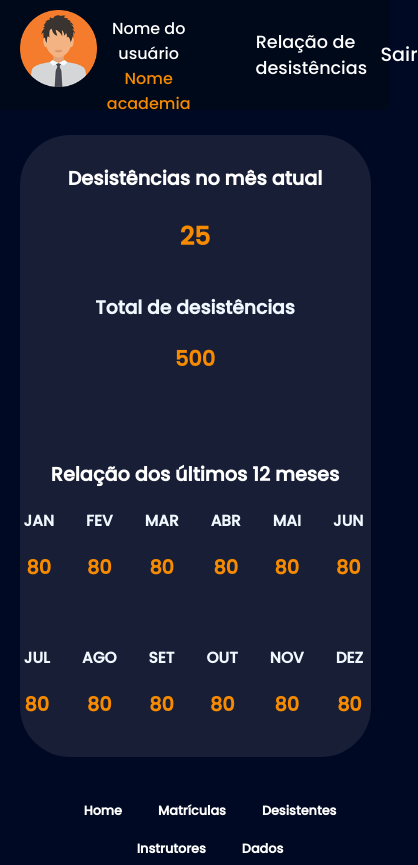
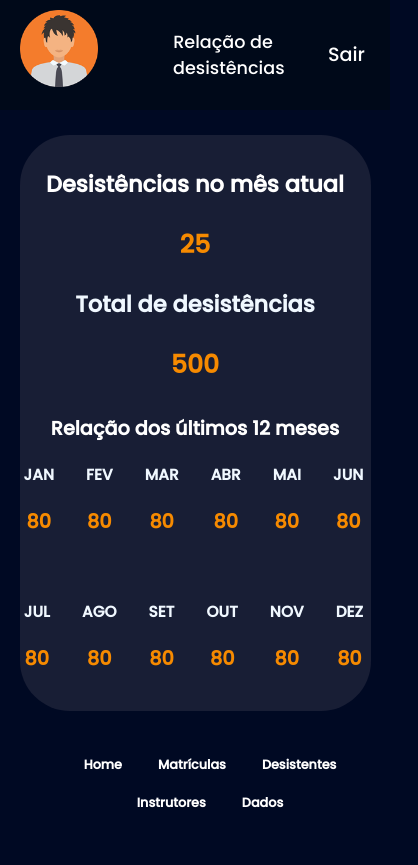
Before and after one commit to cwJorgeVitor/Modemy, a plain HTML site: page desistencias.html in a window 390 px wide. Shown: the whole page, 418 px wide, since content can reach past the window. After the commit the page ends 844 px from the top, so only its background shows below. Drawn offline with Linux system fonts and the light colour scheme.

Commit message:
trabalhando com responsivo

```diff
--- a/desistencias.html
+++ b/desistencias.html
@@ -24,22 +24,18 @@
 
     <header class="cabecalho">
         <img src="./src/imagens/perfil.png" alt="">
-        <ul>
-            <li class="nome-usuario">Nome do usuário</li>
-            <li class="nome-academia">Nome academia</li>
-        </ul>
 
         <span class="titulo">Relação de desistências</span>
         <a href="login.html" class="sair">Sair</a>
     </header>
 
     <main class="dados-desistentes">
-        <div class="mes-atual">
+        <div class="desistentes-mes-atual">
             <h3>Desistências no mês atual</h3>
             <p class="dado-mes">25</p>
         </div>
 
-        <div class="total-matriculas">
+        <div class="total-desistencias">
             <h3>Total de desistências</h3>
                 <p class="dado-mes">500</p>
         </div>
--- a/src/css/responsive.css
+++ b/src/css/responsive.css
@@ -131,8 +131,8 @@
 }
 
 .cabecalho .titulo{
+    text-align: center;
     font-size: 1.1em;
-    margin-left: -0.2px;
     width: 100px;
     margin-left: 65px;
 }
@@ -222,8 +222,8 @@ main.dados-matricula{
 }
 
 .doze-meses{
+    margin-top: -80px;
     flex-wrap: wrap;
-    margin-top: 5px;
     width: 100%;
     font-size: 1.2em;
 }
@@ -289,4 +289,18 @@ nav.navegacao ul li a:hover{
     transition: 0.8s;
 }
 
+.desistentes-mes-atual{
+    margin-bottom: 0px;
+    padding-bottom: 0px;
+    gap: 0px;
 }
+
+.total-desistencias{
+    margin-top: -90px;
+}
+
+.titulo{
+    justify-content: center;
+}
+
+}
--- a/src/css/styles.css
+++ b/src/css/styles.css
@@ -157,8 +157,8 @@ background-image: url(../imagens/icone-email2.png);
 }
 
 .cabecalho img{
-    width: 8%;
-    height: 85%;
+    width: 6%;
+    height: 83%;
     margin-left: 10px;
     padding: 10px 15px;
 }
@@ -190,10 +190,9 @@ background-image: url(../imagens/icone-email2.png);
 .sair{
     font-size: 1.3em;
     color: #fff;
-    margin: auto 25px;
-    top: 25px;
-    padding-left: 0px;
-    padding-left: 900px;
+    margin: auto;
+    margin-right: 20px;
+    display: block;
 }
 
 
@@ -255,7 +254,6 @@ margin-top: 10%;
 main.dados-matricula{
     display: flex;
     flex-wrap: wrap;
-    flex-direction: column;
     border-radius: 5px;
     padding: auto auto;
     margin: 25px auto;
@@ -266,21 +264,18 @@ main.dados-matricula{
     gap: 60px;
 }
 
-.mes-atual{
+.matriculas-mes-atual{
     margin: 10px auto;
     text-align: center;
     width: auto;
     height: 150px;
     font-size: 1.2em;
-}
-
-.mes-atual h3{
     color: #ffffff;
 }
 
 .total-matriculas{
     text-align: center;
-    margin: -100px auto;
+    margin: auto;
     width: auto;
     height: 150px;
     font-size: 1.2em;
@@ -289,10 +284,10 @@ main.dados-matricula{
 .doze-meses{
     width: 100%;
     font-size: 1.2em;
+    margin-top: -40px;
 }
 
 .doze-meses h3{
-    margin-top: 30px;
     color: #ffffff;
     text-align: center;
 }
@@ -429,6 +424,23 @@ main.dados-desistentes{
     gap: 60px;
 }
 
+.desistentes-mes-atual{
+    margin: 10px auto;
+    text-align: center;
+    width: auto;
+    height: 150px;
+    font-size: 1.2em;
+    color: #fff;
+}
+
+.total-desistencias{
+    text-align: center;
+    margin: auto;
+    width: auto;
+    height: 150px;
+    font-size: 1.2em;
+}
+
 
 #container-dados{
     display: flex;
@@ -443,6 +455,7 @@ main.dados-desistentes{
 }
 
 #container-dados .titulo{
+    border: px solid red;
     text-align: center;
     width: 100%;
     margin-top: 10px;
```
Also changed, not shown: matriculas.html (+1 -1 lines).
